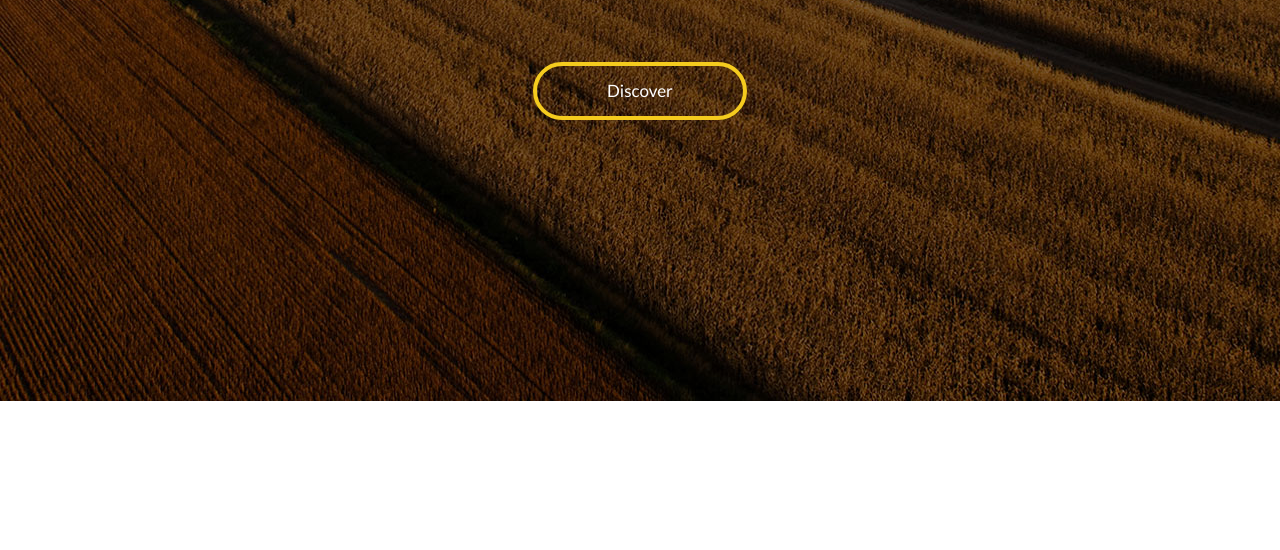
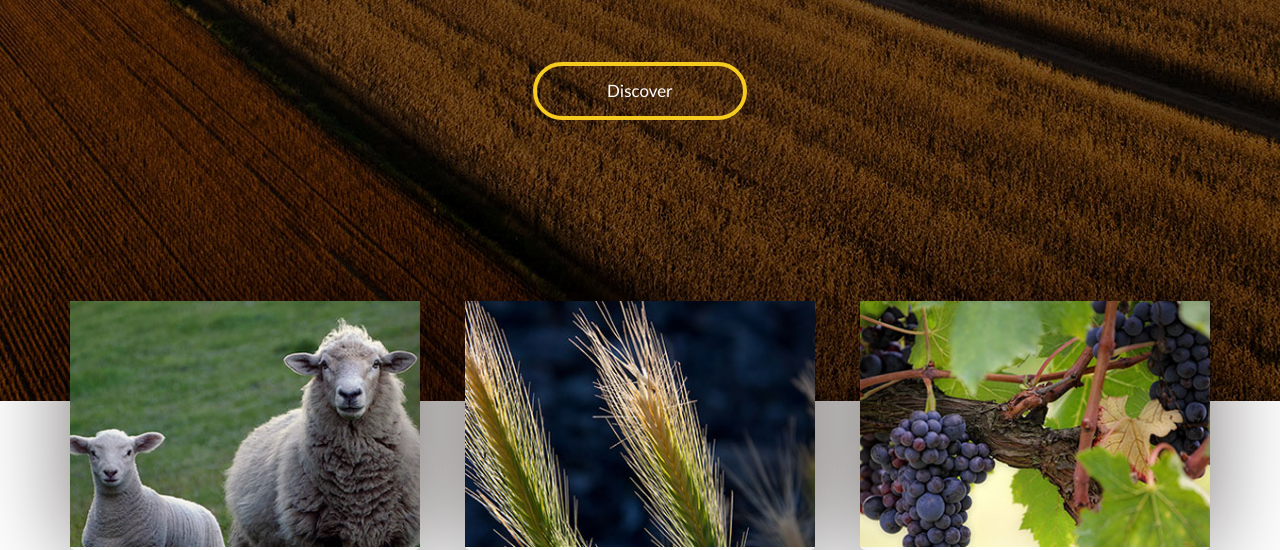
Before and after one commit to Cisco1cisco/JON-Template, a plain HTML site: page index.html in a window 1280 px wide. Shown: the part 562-1112 px from the top of the page. Before the commit the page ends 963 px from the top, so only its background shows below. Drawn offline with Linux system fonts and the light colour scheme.

Commit message:
Added the Three Boxes Scetion

```diff
--- a/css/main.css
+++ b/css/main.css
@@ -321,3 +321,46 @@ div.menu span {
 }
 
 /* End Landing */
+
+/* Start Three Boxes */
+
+.three-boxes {
+    margin-top: -100px;
+}
+
+.three-boxes .container {
+    display: flex;
+    flex-wrap: wrap;
+    justify-content: space-between;
+    align-items: center;
+}
+
+@media (max-width: 768px) {
+    .three-boxes .container {
+        justify-content: center;
+    }
+}
+
+.three-boxes .container .box {
+    flex-basis: calc((100% / 3) - 30px);
+    box-shadow: 0 0 95px rgb(13 3 3 / 56%);
+    border-radius: 5px;
+    -webkit-border-radius: 5px;
+    -moz-border-radius: 5px;
+    -ms-border-radius: 5px;
+    -o-border-radius: 5px;
+    z-index: 2;
+}
+
+@media (max-width: 768px) {
+    .three-boxes .container .box {
+        flex-basis: 80%;
+        margin-bottom: 50px;
+    }
+}
+
+.three-boxes .container .box img {
+    width: 100%;
+}
+
+/* End Three Boxes */
--- a/index.html
+++ b/index.html
@@ -55,6 +55,21 @@
         </div>
     </div>
     <!-- End Landing -->
+    <!-- Start Three Boxes -->
+    <div class="three-boxes">
+        <div class="container">
+            <div class="box">
+                <img src="./photos/img1.jpg" alt="photo">
+            </div>
+            <div class="box">
+                <img src="./photos/img2.jpg" alt="photo">
+            </div>
+            <div class="box">
+                <img src="./photos/img3.jpg" alt="photo">
+            </div>
+        </div>
+    </div>
+    <!-- End Three Boxes -->
 </body>
 
 </html>
```
Also changed, not shown: photos/img1.jpg (added), photos/img2.jpg (added), photos/img3.jpg (added).
